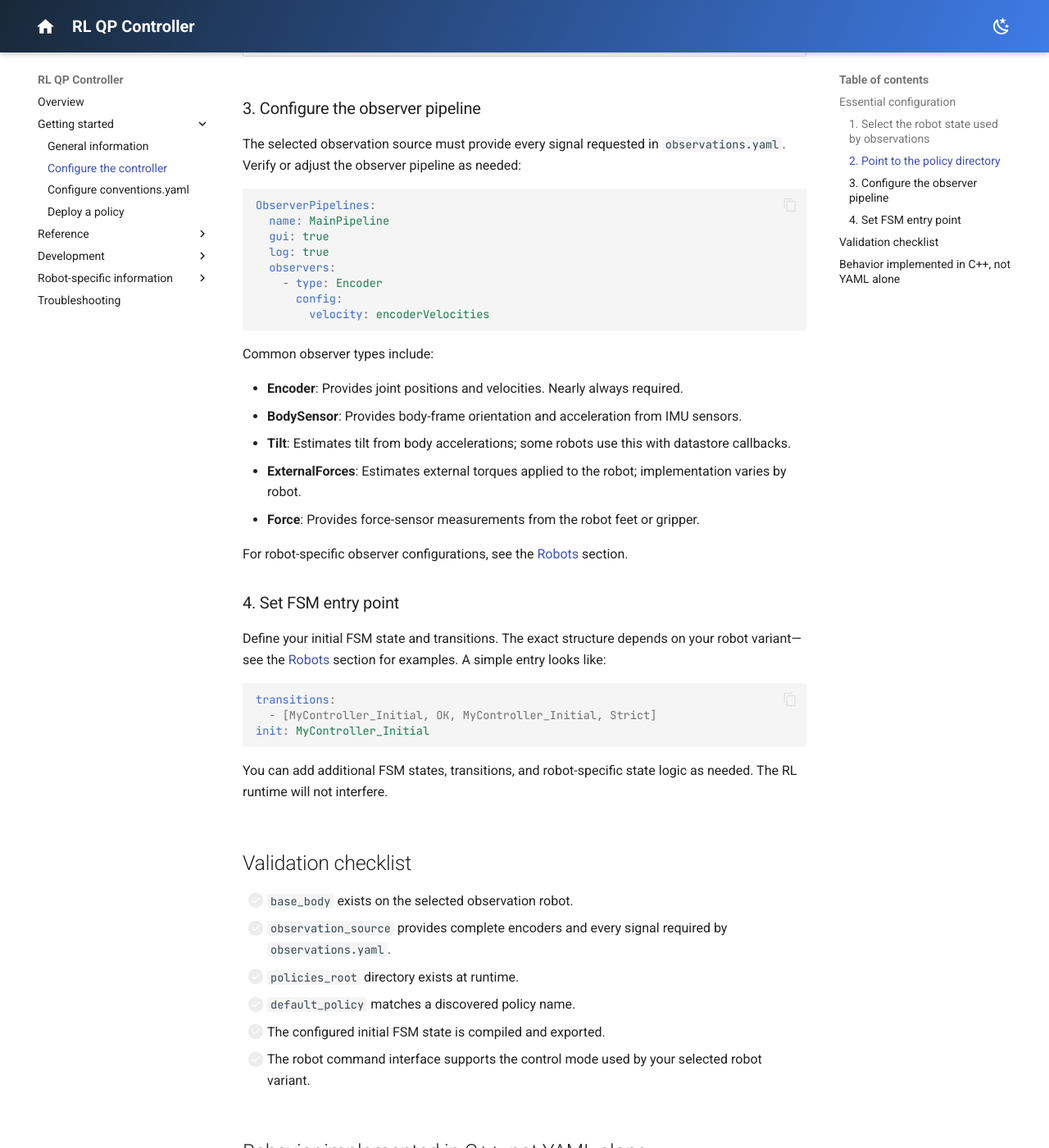
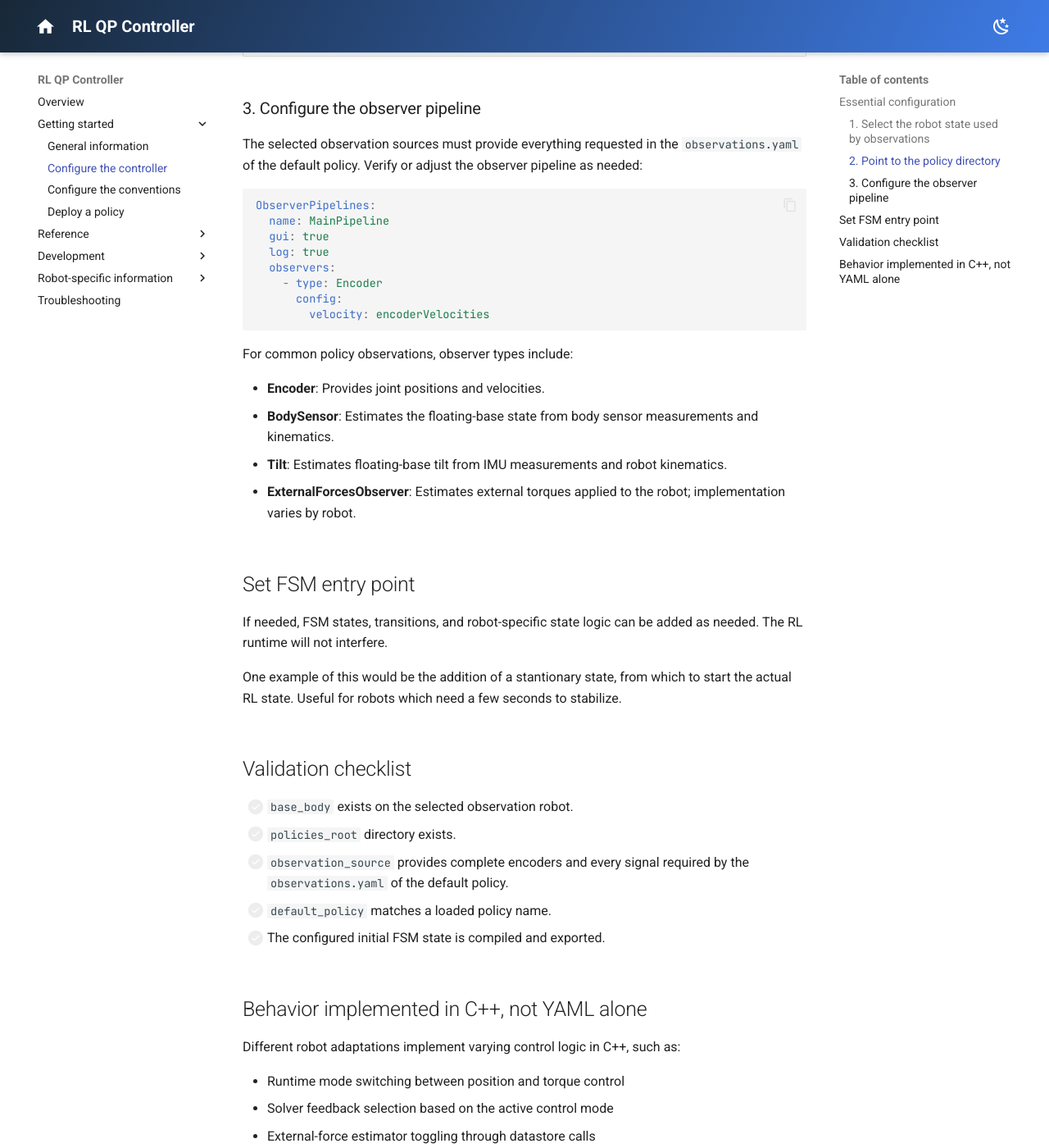
Before and after one commit to Alhuuin/rl-qp-controller.github.io, an MkDocs documentation site: the page built from docs/content/getting-started/controller-configuration.md, in a window 1280 px wide and 1400 px high, scrolled down 1089 px. Shown: the whole window at 82% size. Built offline with MkDocs 1.6.1 and Material for MkDocs 9.7.7, drawn with Linux system fonts in a browser that asks for light colours; comment, search, counter and statistics services are not loaded; some of the changed text lies outside the part shown.

Commit message:
feat: finish Getting started

````diff
--- a/docs/content/getting-started/controller-configuration.md
+++ b/docs/content/getting-started/controller-configuration.md
@@ -6,7 +6,7 @@ title: Configure the controller
 
 If you are using a robot-adapted version of this controller (such as H1 or HRP5P), most of the configuration is already done for you. The controller configuration file is structured like any standard mc_rtc controller, and you likely only need to verify a few RL-specific settings rather than build it from scratch.
 
-This page covers the core RL policy runtime configuration. Standard mc_rtc settings (FSM states, transitions, etc.) can be added or modified freely; the RL runtime will not interfere with them.
+This page covers the core RL policy runtime configuration. Standard mc_rtc settings (FSM states, transitions, etc.) can be added or modified freely; the policy handling will not interfere with them.
 
 ## Essential configuration
 
@@ -32,12 +32,12 @@ default_policy: my_policy
 
 | Key | Meaning |
 |---|---|
-| `policies_root` | Directory containing `conventions.yaml` and one subdirectory per policy. All policies under this root are discovered automatically. |
-| `default_policy` | Runtime name of the policy selected on startup. Must match a discovered policy. |
+| `policies_root` | Directory containing `conventions.yaml` one subdirectory per policy. All policies under this root are loaded and can be switched to using the GUI. |
+| `default_policy` | Name of the first policy to run. Must match a loaded policy. |
 
 ### 3. Configure the observer pipeline
 
-The selected observation source must provide every signal requested in `observations.yaml`. Verify or adjust the observer pipeline as needed:
+The selected observation sources must provide everything requested in the `observations.yaml` of the default policy. Verify or adjust the observer pipeline as needed:
 
 ```yaml
 ObserverPipelines:
@@ -50,36 +50,26 @@ ObserverPipelines:
         velocity: encoderVelocities
 ```
 
-Common observer types include:
+For common policy observations, observer types include:
 
-- **Encoder**: Provides joint positions and velocities. Nearly always required.
-- **BodySensor**: Provides body-frame orientation and acceleration from IMU sensors.
-- **Tilt**: Estimates tilt from body accelerations; some robots use this with datastore callbacks.
-- **ExternalForces**: Estimates external torques applied to the robot; implementation varies by robot.
-- **Force**: Provides force-sensor measurements from the robot feet or gripper.
+- **Encoder**: Provides joint positions and velocities.
+- **BodySensor**: Estimates the floating-base state from body sensor measurements and kinematics.
+- **Tilt**: Estimates floating-base tilt from IMU measurements and robot kinematics.
+- **ExternalForcesObserver**: Estimates external torques applied to the robot; implementation varies by robot.
 
-For robot-specific observer configurations, see the [Robots](../robots/comparison.md) section.
+## Set FSM entry point
 
-### 4. Set FSM entry point
+If needed, FSM states, transitions, and robot-specific state logic can be added as needed. The RL runtime will not interfere.
 
-Define your initial FSM state and transitions. The exact structure depends on your robot variant—see the [Robots](../robots/comparison.md) section for examples. A simple entry looks like:
-
-```yaml
-transitions:
-  - [MyController_Initial, OK, MyController_Initial, Strict]
-init: MyController_Initial
-```
-
-You can add additional FSM states, transitions, and robot-specific state logic as needed. The RL runtime will not interfere.
+One example of this would be the addition of a stantionary state, from which to start the actual RL state. Useful for robots which need a few seconds to stabilize.
 
 ## Validation checklist
 
 - [ ] `base_body` exists on the selected observation robot.
-- [ ] `observation_source` provides complete encoders and every signal required by `observations.yaml`.
-- [ ] `policies_root` directory exists at runtime.
-- [ ] `default_policy` matches a discovered policy name.
+- [ ] `policies_root` directory exists.
+- [ ] `observation_source` provides complete encoders and every signal required by the `observations.yaml` of the default policy.
+- [ ] `default_policy` matches a loaded policy name.
 - [ ] The configured initial FSM state is compiled and exported.
-- [ ] The robot command interface supports the control mode used by your selected robot variant.
 
 ## Behavior implemented in C++, not YAML alone
 
@@ -91,4 +81,4 @@ Different robot adaptations implement varying control logic in C++, such as:
 - Force-sensor-driven foot-contact management
 - QP enforcement or bypass paths for torque commands
 
-Always inspect the main controller and active FSM states together with the YAML configuration to understand the full control behavior. For robot-specific details, see the [Robots](../robots/comparison.md) section.
+Inspect the main controller and active FSM states together with the YAML configuration to understand the full control behavior. For robot-specific details, see the [Robots-specific information](../robots/) section.
--- a/docs/mkdocs.yml
+++ b/docs/mkdocs.yml
@@ -15,7 +15,7 @@ nav:
   - Getting started:
       - General information: getting-started/general-information.md
       - Configure the controller: getting-started/controller-configuration.md
-      - Configure conventions.yaml: getting-started/configure-conventions.md
+      - Configure the conventions: getting-started/configure-conventions.md
       - Deploy a policy: getting-started/deploy-policy.md
   - Reference:
       - Architecture: reference/architecture.md
````
Also changed, not shown: docs/content/getting-started/configure-conventions.md (+12 -15 lines), docs/content/getting-started/deploy-policy.md (+6 -19 lines).
